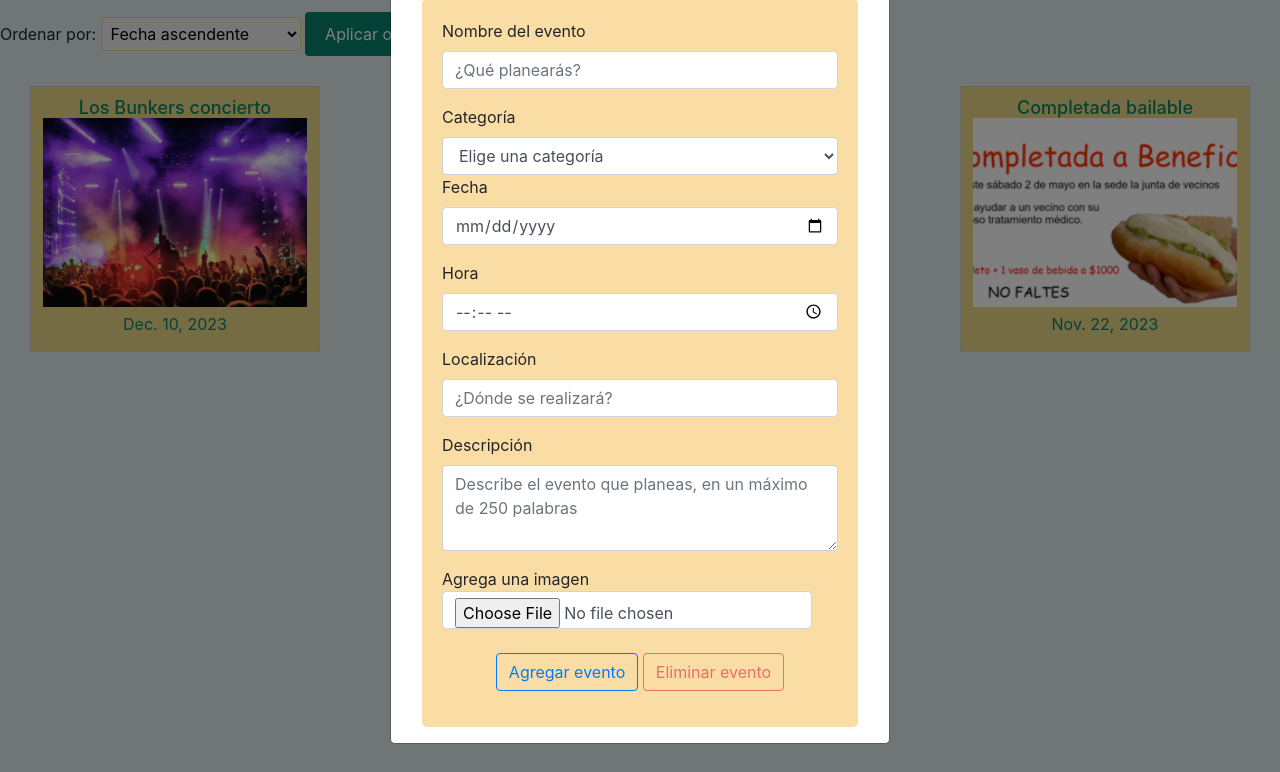
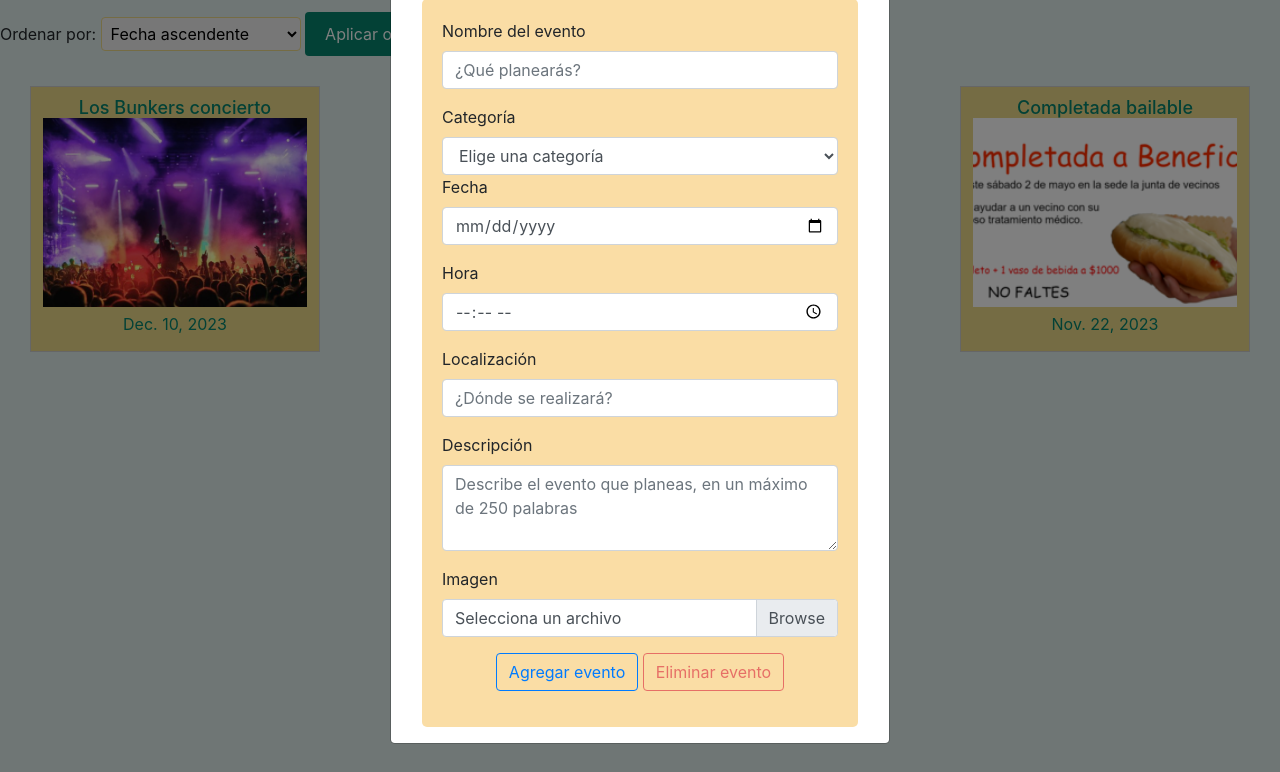
Before and after one commit to DCC-CC4401/2023-2-grupo-11, a Django app: page /eventos_destacados/ in a window 1280 px wide, after a click on "Crear evento". Shown: the part 365-1137 px from the top of the page. Run offline with Django 4.2, Linux system fonts and the light colour scheme; a user stored in the database is signed in; data comes from the database, SQL or seed files in the repository; some libraries are stand-ins or nearby versions.

Commit message:
feat: cambio estilo de input file

```diff
--- a/apagno_app/perfil_apagno_app/static/style/style.css
+++ b/apagno_app/perfil_apagno_app/static/style/style.css
@@ -11,3 +11,15 @@ border-radius: 5px;
 max-width: 1000px;
 margin: 0 auto;
 }
+
+
+.custom-file-input {
+    display: inline-block;
+    cursor: pointer;
+}
+
+.custom-file-label {
+    overflow: hidden;
+    white-space: nowrap;
+    text-overflow: ellipsis;
+}
--- a/apagno_app/perfil_apagno_app/templates/destacados.html
+++ b/apagno_app/perfil_apagno_app/templates/destacados.html
@@ -90,11 +90,12 @@
                                     <textarea id="descripcion" class="form-control" placeholder="Describe el evento que planeas, en un máximo de 250 palabras"rows="3" name="descripcion"></textarea>
                                 </div>
                                 <div class="mb-3">
-                                    <label for="imagen" class="form-label">
-                                        Agrega una imagen
-                                    <input type="file" id="imagen" name="imagen" class="form-control" accept="image/png, image/jpeg"/>
-                                    </label>
-                                </div>
+									<label for="imagen" class="form-label">Imagen</label>
+									<div class="input-group">
+									  <input type="file" id="imagen" name="imagen" class="form-control custom-file-input" accept="image/png, image/jpeg"/>
+									  <label class="custom-file-label" for="imagen">Selecciona un archivo</label>
+									</div>
+								</div>
                                 <!-- Fin formulario de nueva tarea -->
                                 <!-- Botones para agregar o eliminar tarea -->
                                 <div class="row justify-content-center">
```
Also changed, not shown: apagno_app/perfil_apagno_app/templates/perfil_app/listaEventos.html (+9 -1 lines).
